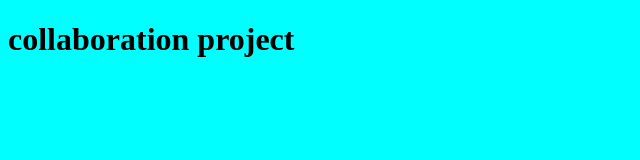
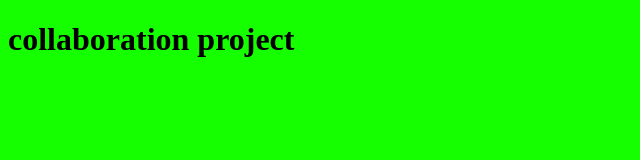
Before and after one commit to odhise/collaboration-project, a plain HTML site: page index.html in a window 1280 px wide. Shown: the whole page, without its empty margins (0-640 px from the left). Drawn offline with Linux system fonts and the light colour scheme.

Commit message:
styled body color

```diff
--- a/css/style.css
+++ b/css/style.css
@@ -1,3 +1,3 @@
 body{
-    background-color: aqua;
+    background-color: rgb(21, 255, 0);
 }
```
